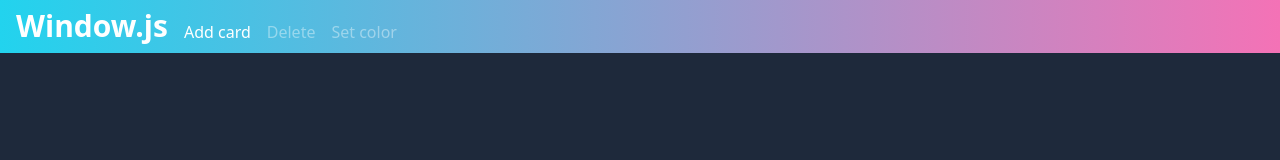
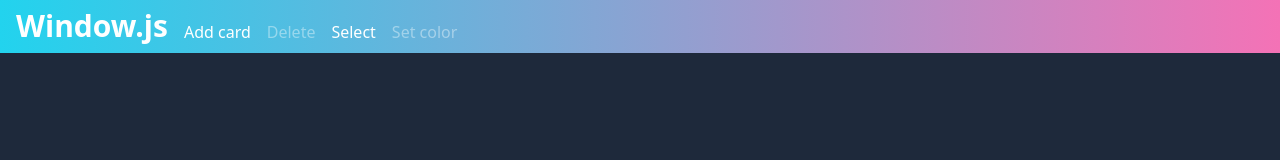
Before and after one commit to doongeon/window-js, a React (Vite) app: page / in a window 1280 px wide. Shown: the top 160 px of the page. Built offline with nearby package versions, Linux system fonts and the light colour scheme.

Commit message:
feat: commit before implement screen scroll

```diff
--- a/src/App.tsx
+++ b/src/App.tsx
@@ -6,6 +6,8 @@ import { ColorResult } from "react-color";
 import useCardMap from "./model/use-card-map";
 import { LB, LT, RB, RT, Position } from "./types";
 import Nav from "./components/nav";
+
+type MouseType = "select" | "hand";
 
 function App() {
   const {
@@ -16,6 +18,7 @@ function App() {
     updatePosition: updateCardPosition,
     resize,
   } = useCardMap();
+  const [mouseType, setMouseType] = useState<MouseType>("hand");
   const [isMovingCard, setIsMovingCard] = useState(false);
   const [isSelecting, setIsSelecting] = useState(false);
   const [isResizing, setIsResizing] = useState(false);
@@ -42,6 +45,11 @@ function App() {
     deleteCard(selection);
   }
 
+  function convertToSelect() {
+    setSelection([]);
+    setMouseType("select");
+  }
+
   function handleMouseDown(e: React.MouseEvent) {
     const target = e.target as HTMLElement;
     const cardElement = findAncestor({
@@ -53,6 +61,7 @@ function App() {
 
     setMouseStartPosition({ x: e.pageX, y: e.pageY });
 
+    if (mouseType === "hand") {
       if (target.tagName === "BUTTON") {
         if (target.matches(".card-lt")) {
           setResizeType("lt");
@@ -76,13 +85,21 @@ function App() {
           setSelection([cardId]);
         }
         setIsMovingCard(true);
+        return;
       }
 
+      // when click background
+      // make selection empty
+      setSelection([]);
+    }
+
+    if (mouseType === "select") {
       if (!cardId) {
         // when user select background
         setIsSelecting(true);
         setSelection([]);
         return;
+      }
     }
   }
 
@@ -155,6 +172,7 @@ function App() {
     setIsMovingCard(false);
     setIsSelecting(false);
     setStartPositionMap({});
+    setMouseType("hand");
     setMouseStartPosition({ x: 0, y: 0 });
     setSelectSquare({ start: { x: 0, y: 0 }, end: { x: 0, y: 0 } });
   }
@@ -174,6 +192,7 @@ function App() {
         handleCardAdd={handleCardAdd}
         handleDeleteCard={handleDeleteCard}
         handleColorChange={handleColorChange}
+        convertToSelect={convertToSelect}
         isCardSelected={selection.length > 0}
       />
       <div
--- a/src/components/nav.tsx
+++ b/src/components/nav.tsx
@@ -5,11 +5,13 @@ export default function Nav({
   handleCardAdd,
   handleDeleteCard,
   handleColorChange,
+  convertToSelect,
   isCardSelected,
 }: {
   handleCardAdd: () => void;
   handleDeleteCard: () => void;
   handleColorChange: (color: ColorResult) => void;
+  convertToSelect: () => void;
   isCardSelected: boolean;
 }) {
   return (
@@ -22,6 +24,13 @@ export default function Nav({
       >
         Delete
       </button>
+      <button
+        onClick={() => {
+          convertToSelect();
+        }}
+      >
+        Select
+      </button>
       <ColorBtn
         isCardSelected={isCardSelected}
         handleColorChange={handleColorChange}
```
Lines whose indentation alone changed are shown as unchanged.
